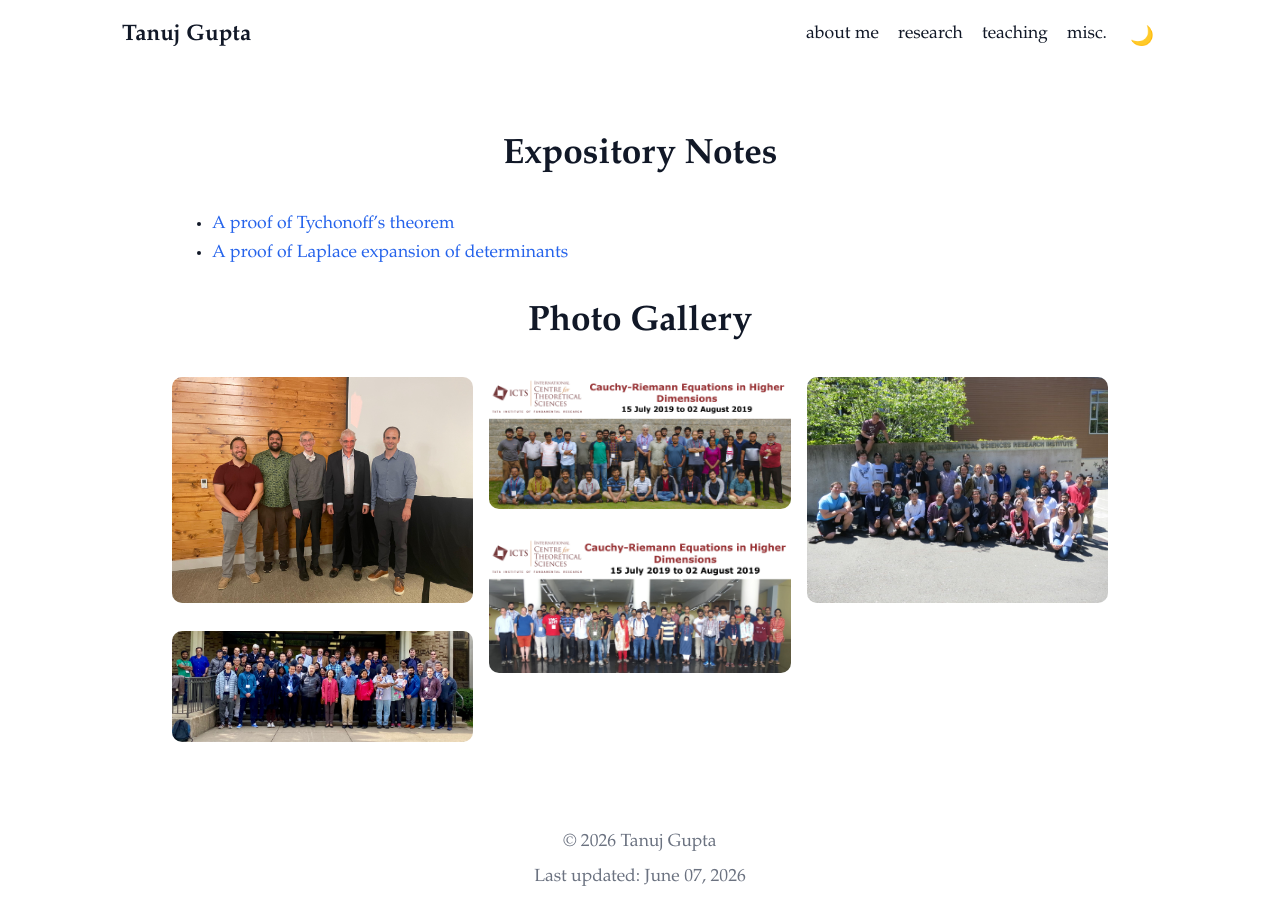
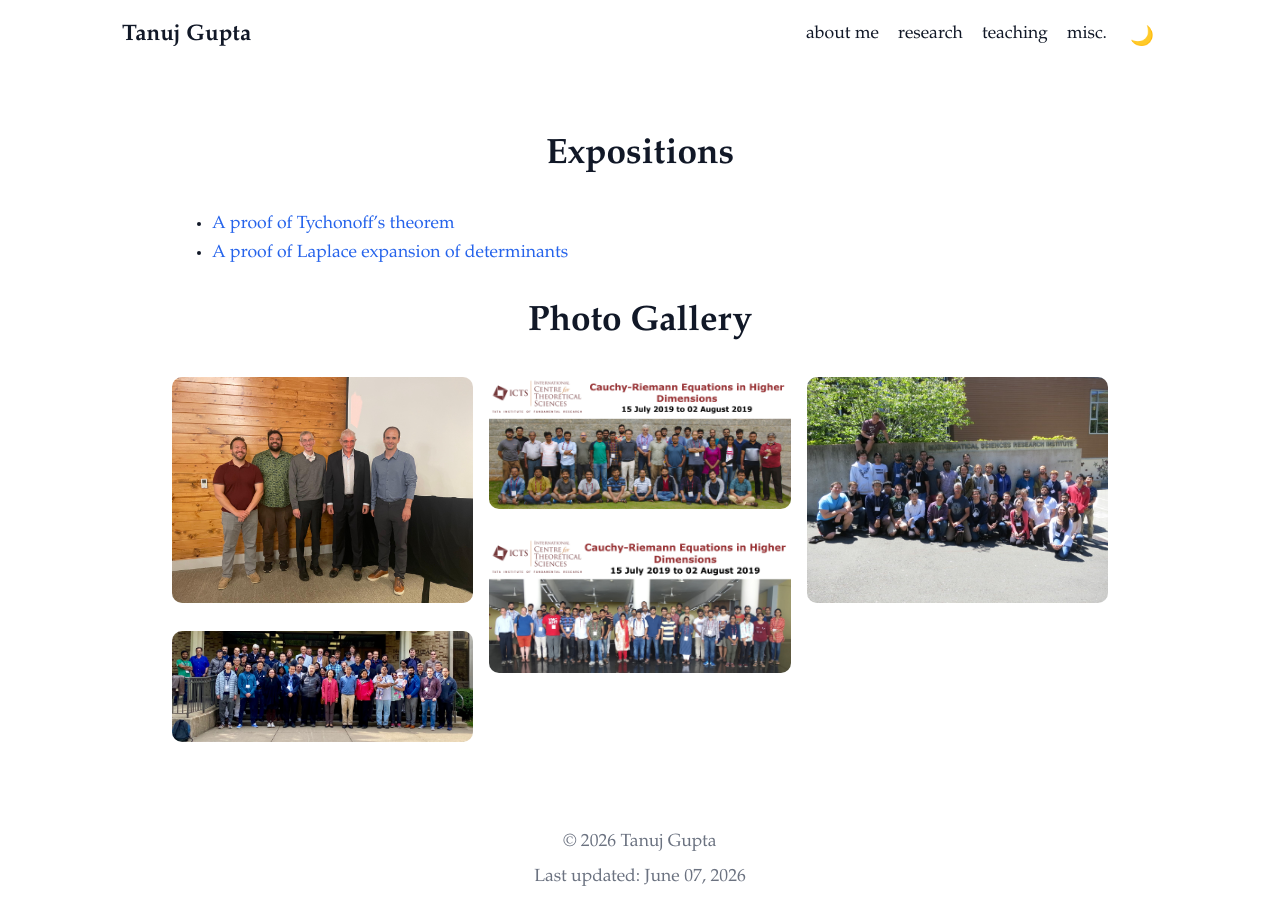
Before and after one commit to tanujmath/tanujmath.github.io, a Jekyll site: the page built from misc.md, in a window 1280 px wide. Built offline with Jekyll 4.4.1, drawn with Linux system fonts in a browser that asks for light colours.

Commit message:
Update misc.md

```diff
--- a/misc.md
+++ b/misc.md
@@ -4,7 +4,7 @@ title: Misc
 permalink: /misc/
 ---
 
-# Expository Notes
+# Expositions
 
 - [A proof of Tychonoff's theorem](assets/pdf/tychonoff.pdf)
 - [A proof of Laplace expansion of determinants](assets/pdf/laplace.pdf)
```
